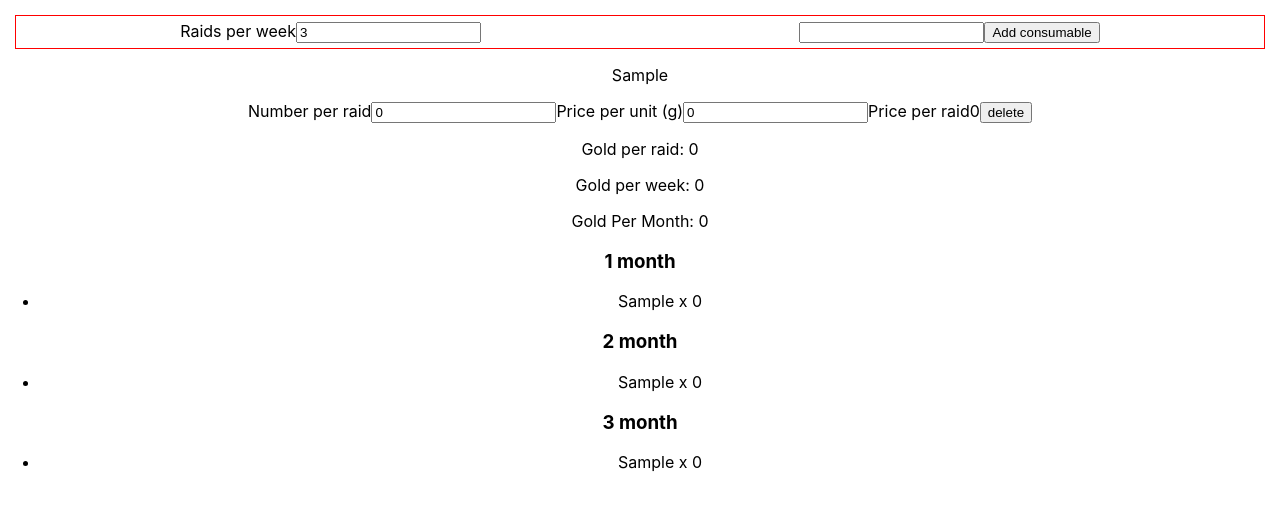
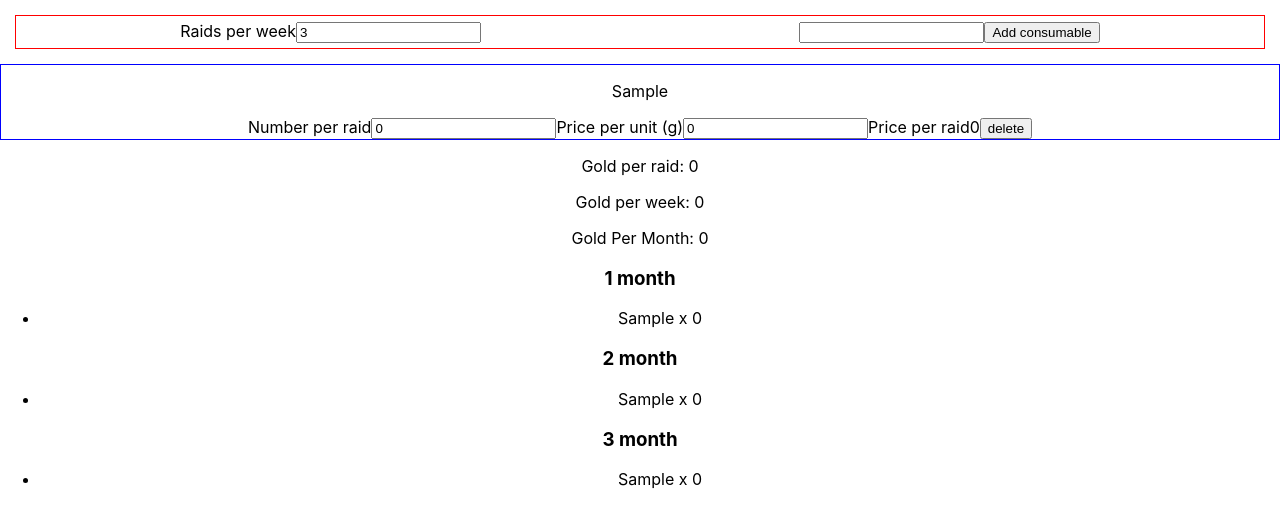
Before and after one commit to Acparvis/raidlogger, a React (Create React App) app: page / in a window 1280 px wide. Both pictures are taken after typing "Sample" into the empty fields and a click on the button "Add consumable". Shown: the top 524 px of the page. Built offline with nearby package versions, Linux system fonts and the light colour scheme.

Commit message:
added redux persist

```diff
--- a/package.json
+++ b/package.json
@@ -12,6 +12,7 @@
     "react-redux": "^7.1.3",
     "react-scripts": "3.3.0",
     "redux": "^4.0.5",
+    "redux-persist": "^6.0.0",
     "redux-thunk": "^2.3.0"
   },
   "scripts": {
--- a/src/App.css
+++ b/src/App.css
@@ -44,3 +44,7 @@
   margin: 15px;
   padding: 5px;
 }
+
+.consumable-card {
+  border: solid 1px blue;
+}
--- a/src/components/consumable/consumable.js
+++ b/src/components/consumable/consumable.js
@@ -25,7 +25,7 @@ class Consumable extends Component {
         const { numberPerRaid, expectedPrice, currentStock, id} = this.props.data;
 
         return (
-            <div>
+            <div className="consumable-card">
                 <p>{data?.name}</p>
                 <label>
                     Number per raid
--- a/src/index.js
+++ b/src/index.js
@@ -6,17 +6,29 @@ import * as serviceWorker from './serviceWorker';
 
 import state from "./data/reducers";
 
-import { createStore, applyMiddleware, compose } from "redux";
-import { Provider } from "react-redux";
+import {createStore, applyMiddleware, compose} from "redux";
+import {Provider} from "react-redux";
+import {persistStore, persistReducer} from 'redux-persist'
+import storage from 'redux-persist/lib/storage' // defaults to localStorage for web
+import {PersistGate} from 'redux-persist/integration/react'
 
 // const store = createStore(state, composeEnhancers(applyMiddleware(thunk)));
 
+const persistConfig = {
+    key: 'root',
+    storage,
+}
 
-const store = createStore(state, window.__REDUX_DEVTOOLS_EXTENSION__ && window.__REDUX_DEVTOOLS_EXTENSION__());
+const persistedReducer = persistReducer(persistConfig, state);
+
+let store = createStore(persistedReducer, window.__REDUX_DEVTOOLS_EXTENSION__ && window.__REDUX_DEVTOOLS_EXTENSION__());
+let persistor = persistStore(store);
 
 ReactDOM.render(
-    <Provider store={ store }>
-    <App />
+    <Provider store={store}>
+        <PersistGate loading={null} persistor={persistor}>
+            <App/>
+        </PersistGate>
     </Provider>,
     document.getElementById('root')
 );
```
Also changed, not shown: 1 other file (tests, documents, lock files or other folders).
